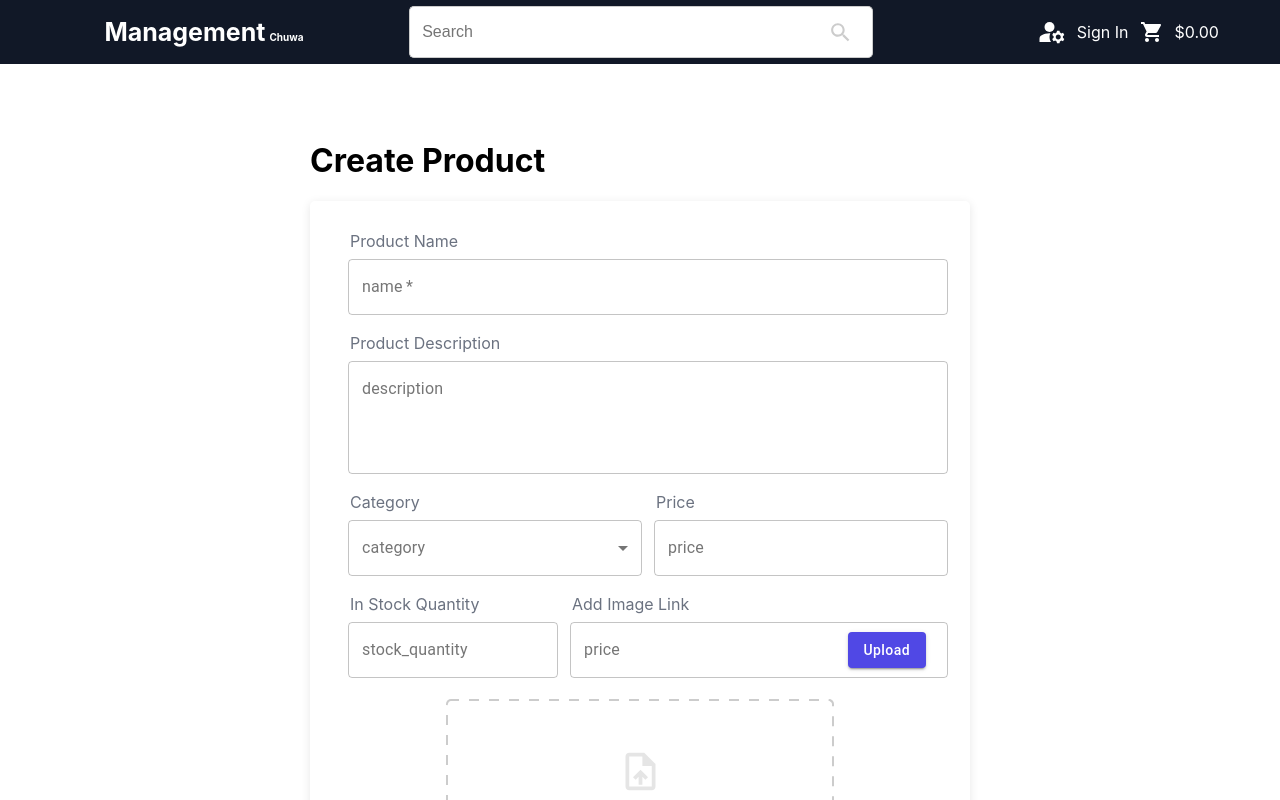
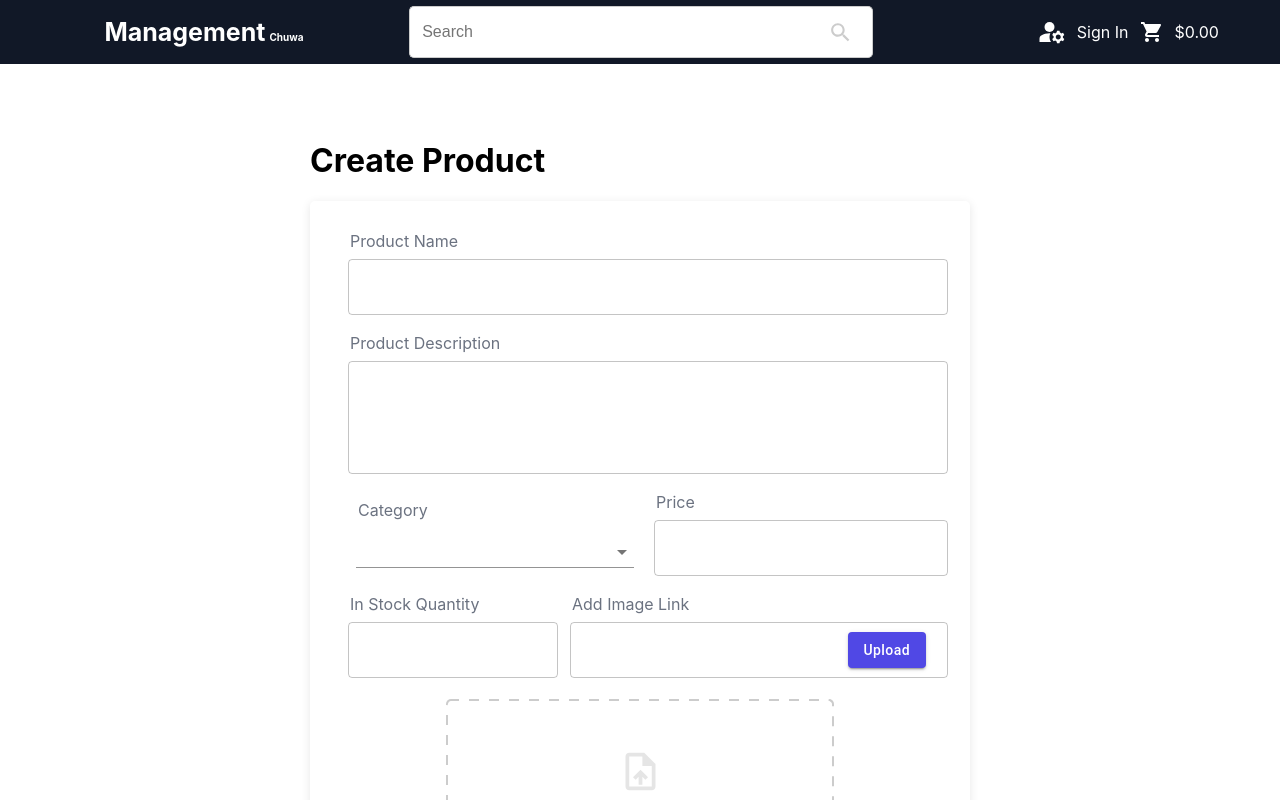
Before and after one commit to SexyHamilton/Product-Management-System, a React (Create React App) app in the folder client/: page /create in a window 1280 px wide. Shown: the top 800 px of the page. Built offline with nearby package versions, Linux system fonts and the light colour scheme.

Commit message:
product created finish

```diff
--- a/client/src/App.js
+++ b/client/src/App.js
@@ -7,6 +7,7 @@ import Update from "./screens/Update";
 import Header from "./components/Header";
 import Footer from "./components/Footer";
 import CreateProduct from "./screens/CreateProduct";
+import ErrorPage from "./screens/ErrorPage";
 
 function App() {
   return (
@@ -22,6 +23,7 @@ function App() {
             <Route path="/signup" element={<Signup />}></Route>
             <Route path="/update" element={<Update />}></Route>
             <Route path="/create" element={<CreateProduct />}></Route>
+            <Route path="/*" element={<ErrorPage />} />
           </Routes>
         </main>
         <footer>
--- a/client/src/screens/CreateProduct.js
+++ b/client/src/screens/CreateProduct.js
@@ -1,9 +1,17 @@
 import React, { useState } from "react";
 import { makeStyles } from "@material-ui/core/styles";
-import { TextField, Button } from "@material-ui/core";
+import {
+  TextField,
+  Button,
+  Select,
+  MenuItem,
+  FormControl,
+  InputLabel,
+} from "@material-ui/core";
 import { Link, useNavigate } from "react-router-dom";
 import InputAdornment from "@mui/material/InputAdornment";
 import UploadFileIcon from "@mui/icons-material/UploadFile";
+import axios from "axios";
 
 const useStyles = makeStyles((theme) => ({
   form: {
@@ -19,6 +27,14 @@ const useStyles = makeStyles((theme) => ({
     boxShadow: "0px 2px 10px rgba(0, 0, 0, 0.1)",
   },
   textField: {
+    margin: theme.spacing(1),
+    width: "100%",
+  },
+  select: {
+    margin: theme.spacing(1),
+    minWidth: 120,
+  },
+  formControl: {
     margin: theme.spacing(1),
     width: "100%",
   },
@@ -78,6 +94,22 @@ export default function CreateProduct() {
   };
 
   // Create product function
+  const createProduct = async (product) => {
+    try {
+      const response = await axios.post(
+        "http://localhost:4000/createProduct",
+        product
+      );
+      console.log("Product created:", response.data);
+      return response.data;
+    } catch (error) {
+      if (error.response && error.response.data) {
+        console.log("Error creating Product:", error.response.data);
+        throw error.response.data.Error;
+      }
+      throw new Error("Cannot create product");
+    }
+  };
 
   const handleSubmit = async (event) => {
     event.preventDefault();
@@ -87,9 +119,11 @@ export default function CreateProduct() {
       category: category,
       price: price,
       stock_quantity: stock_quantity,
-      image: image,
+      link: image,
     };
+
     try {
+      await createProduct(product);
       /* use Create product function */
       alert("You have successfully add a product!");
       navigate("/");
@@ -112,8 +146,8 @@ export default function CreateProduct() {
           <TextField
             className={classes.textField}
             id="create-name"
-            label="name"
-            placeholder="none"
+            // label="name"
+            // placeholder="none"
             variant="outlined"
             color="secondary"
             value={name}
@@ -129,7 +163,7 @@ export default function CreateProduct() {
           <TextField
             className={classes.textField}
             id="create-description"
-            label="description"
+            // place="description"
             variant="outlined"
             color="secondary"
             value={description}
@@ -149,20 +183,45 @@ export default function CreateProduct() {
           }}
         >
           <div style={{ width: "49%" }}>
-            <label className={classes.label} for="create-category">
+            {/* <label className={classes.label} for="create-category">
               Category
             </label>
             <TextField
               className={classes.textField}
-              id="create-description"
-              label="category"
+              id="create-category"
+              // label="category"
               variant="outlined"
               color="secondary"
               value={category}
               onChange={handleCategoryChange}
               select
-            />
+            /> */}
+            <FormControl className={classes.formControl}>
+              <label className={classes.label} for="create-category">
+                Category
+              </label>
+              <Select
+                className={classes.select}
+                labelId="category"
+                id="create-category"
+                value={category}
+                onChange={handleCategoryChange}
+                required
+              >
+                <MenuItem value="costumes">Costumes</MenuItem>
+                <MenuItem value="shoes-accessories">
+                  Shoes & Accessories
+                </MenuItem>
+                <MenuItem value="makeup-skincare">Makeup & Skin-care</MenuItem>
+                <MenuItem value="snack">Snack & Beverage</MenuItem>
+                <MenuItem value="jewelry">Jewelry</MenuItem>
+                <MenuItem value="furniture">Furniture</MenuItem>
+                <MenuItem value="digital-products">Digital Products</MenuItem>
+                <MenuItem value="baby-products">Baby Products</MenuItem>
+              </Select>
+            </FormControl>
           </div>
+
           <div style={{ width: "49%" }}>
             <label className={classes.label} for="create-price">
               Price
@@ -170,7 +229,7 @@ export default function CreateProduct() {
             <TextField
               className={classes.textField}
               id="create-price"
-              label="price"
+              // label="price"
               variant="outlined"
               color="secondary"
               value={price}
@@ -193,7 +252,7 @@ export default function CreateProduct() {
             <TextField
               className={classes.textField}
               id="create-stock"
-              label="stock_quantity"
+              // label="stock_quantity"
               variant="outlined"
               color="secondary"
               value={stock_quantity}
@@ -207,11 +266,11 @@ export default function CreateProduct() {
             <TextField
               className={classes.textField}
               id="create-image"
-              label="price"
+              // label="http://"
               variant="outlined"
               color="secondary"
-              value={price}
-              onChange={handlePriceChange}
+              value={image}
+              onChange={handleImageChange}
               InputProps={{
                 endAdornment: (
                   <InputAdornment position="end">
@@ -219,7 +278,6 @@ export default function CreateProduct() {
                       className={classes.button}
                       variant="contained"
                       color="primary"
-                      type="submit"
                     >
                       Upload
                     </Button>
--- /dev/null
+++ b/client/src/screens/ErrorPage.js
@@ -0,0 +1,71 @@
+import React from "react";
+import ErrorOutline from "@mui/icons-material/ErrorOutline";
+import { purple } from "@mui/material/colors";
+import Typography from "@material-ui/core/Typography";
+import { Button, makeStyles } from "@material-ui/core";
+import { Link } from "react-router-dom";
+
+const useStyles = makeStyles((theme) => ({
+  form: {
+    display: "flex",
+    flexDirection: "column",
+    justifyContent: "space-between",
+    alignItems: "left",
+    margin: "0 auto",
+    maxWidth: "660px",
+    backgroundColor: "#fff",
+    padding: "30px",
+    borderRadius: "5px",
+    boxShadow: "0px 2px 10px rgba(0, 0, 0, 0.1)",
+  },
+  textField: {
+    margin: theme.spacing(1),
+    width: "100%",
+  },
+  select: {
+    margin: theme.spacing(1),
+    minWidth: 120,
+  },
+  formControl: {
+    margin: theme.spacing(1),
+    width: "100%",
+  },
+
+  button: {
+    textTransform: "none",
+    margin: theme.spacing(1),
+    width: "100%",
+    backgroundColor: "#5048E5",
+    color: "#fff",
+    "&:hover": {
+      backgroundColor: "#512da8",
+    },
+  },
+
+  label: {
+    paddingLeft: "10px",
+    color: "#6B7280",
+  },
+}));
+export default function ErrorPage() {
+  const classes = useStyles();
+  return (
+    <div style={{ maxWidth: "660px", margin: "auto" }}>
+      <form className={classes.form}>
+        <ErrorOutline sx={{ color: purple[300], fontSize: 60 }} />
+        <br />
+        <br />
+        <Typography variant="h5">Opps, something went wrong!</Typography>
+        <br />
+        <Button
+          className={classes.button}
+          component={Link}
+          to="/"
+          variant="contained"
+        >
+          Go Home
+        </Button>
+      </form>
+    </div>
+  );
+}
--- a/client/src/screens/Signin.js
+++ b/client/src/screens/Signin.js
@@ -1,8 +1,9 @@
-import React, { useState } from "react";
+import React, { useContext, useState, useEffect } from "react";
 import axios from "axios";
 import { makeStyles } from "@material-ui/core/styles";
 import { TextField, Button } from "@material-ui/core";
 import { Link, useNavigate } from "react-router-dom";
+// import { ProfileContext } from "./context/UserContext";
 
 const useStyles = makeStyles((theme) => ({
   form: {
@@ -39,6 +40,24 @@ export default function Signin() {
   const [email, setEmail] = useState("");
   const [password, setPassword] = useState("");
 
+  // //set user profile as global state
+  // const [userProfile, setUserProfile] = useContext(ProfileContext);
+  // const userProfileFromLocalStorage = JSON.parse(
+  //   sessionStorage.getItem("userInfo")
+  // );
+
+  // useEffect(() => {
+  //   // Redirects to Home page if user is already logged in
+  //   if (userProfile || userProfileFromLocalStorage) {
+  //     navigate("/", { replace: true });
+  //   }
+  //   window.onstorage = (event) => {
+  //     if (event.key === "userProfile") {
+  //       window.location.reload();
+  //     }
+  //   };
+  // }, [userProfile, navigate, setUserProfile, userProfileFromLocalStorage]);
+
   const handleEmailChange = (event) => {
     setEmail(event.target.value);
   };
@@ -71,9 +90,14 @@ export default function Signin() {
     };
     try {
       user = await loginUser(user);
-      console.log(user);
+      // setUserProfile(user);
+      // console.log(userProfile);
+      // const userStr = JSON.stringify(user);
+      // sessionStorage.setItem("userInfo", userStr);
       alert("You have successfully login!");
-      navigate("/");
+      setTimeout(() => {
+        navigate("/", { state: { user: user } });
+      }, 1000);
     } catch (e) {
       alert(e);
     }
--- a/client/src/screens/Signup.js
+++ b/client/src/screens/Signup.js
@@ -108,7 +108,7 @@ export default function Signup() {
         Create account
       </Button>
       <p>
-        Already have an account?<Link to="/signin">Sign in</Link>
+        Already have an account?<Link to="/login">Sign in</Link>
       </p>
     </form>
   );
--- /dev/null
+++ b/client/src/screens/context/UserContext.js
@@ -0,0 +1,22 @@
+import React, { useEffect, useState } from "react";
+
+export const ProfileContext = React.createContext();
+
+export function ProfileProvider(props) {
+  const [userProfile, setUserProfile] = useState(null);
+
+  useEffect(() => {
+    const userInfo = sessionStorage.getItem("userInfo");
+    if (userInfo) {
+      const user = JSON.parse(userInfo);
+      setUserProfile(user);
+      console.log("setting user profile...");
+    }
+  }, []);
+
+  return (
+    <ProfileContext.Provider value={{ userProfile, setUserProfile }}>
+      {props.children}
+    </ProfileContext.Provider>
+  );
+}
```
Also changed, not shown: 1 other file (tests, documents, lock files or other folders).
